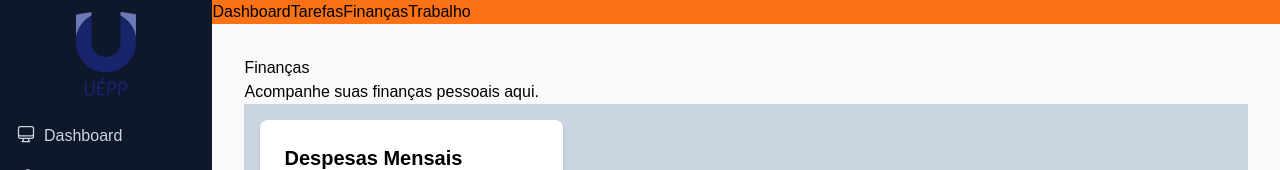
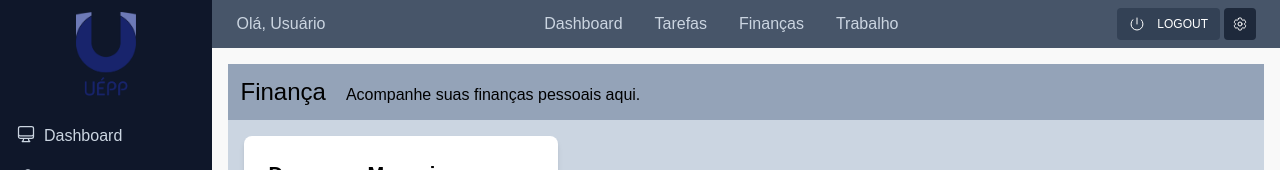
Before and after one commit to Luacolaborativa/uepp_app, a Next.js app: page /finances in a window 1280 px wide. Shown: the top 170 px of the page. Built offline with nearby package versions, Linux system fonts and the light colour scheme; no server answers.

Commit message:
design: creating the topbar and content header design

```diff
--- /dev/null
+++ b/src/app/components/ContentHeader.tsx
@@ -0,0 +1,17 @@
+import React from 'react';
+
+interface ContentHeaderProps {
+    title: string;
+    subtitle: string;
+}
+
+const ContentHeader: React.FC<ContentHeaderProps> = ({ title, subtitle }) => {
+    return (
+        <div className="content-header p-3 bg-slate-400 flex flex-row items-baseline gap-5">
+            <h3 className='text-2xl'>{title}</h3>
+            <h4 className='text-md'>{subtitle}</h4>
+        </div>
+    );
+};
+
+export default ContentHeader;
--- a/src/app/components/TopNavbar.tsx
+++ b/src/app/components/TopNavbar.tsx
@@ -1,18 +1,40 @@
 // components/TopNavbar.tsx
 import Link from 'next/link';
-import styles from './TopNavbar.module.css'; // Crie um arquivo CSS separado se necessário
+import { PowerIcon, Cog6ToothIcon } from '@heroicons/react/24/outline';
+const navItems = [
+  { href: "/", label: "Dashboard" },
+  { href: "/tasks", label: "Tarefas" },
+  { href: "/finances", label: "Finanças" },
+  { href: "/works", label: "Trabalho" },
+];
 
 export default function TopNavbar() {
   return (
-    <header className='flex flex-row bg-orange-500'>
+    <header className='flex flex-row bg-slate-600 py-2 px-6 justify-between items-center'>
+      <section className='text-slate-300'>
+        Olá, Usuário
+      </section>
       <nav>
-        <ul className='list-none p-0 m-0 flex justify-center'>
-          <li><Link href="/">Dashboard</Link></li>
-          <li><Link href="/tasks">Tarefas</Link></li>
-          <li><Link href="/finances">Finanças</Link></li>
-          <li><Link href="/works">Trabalho</Link></li>
+        <ul className='list-none p-0 m-0 flex justify-center [&>li]:text-slate-300 [&>li]:mx-4'>
+          {navItems.map((item) => (
+            <li key={item.href}>
+              <Link href={item.href}>{item.label}</Link>
+            </li>
+          ))}
         </ul>
       </nav>
+      <section>
+      <section className='flex flex-row gap-1'>
+        <button type="button" className="px-3 py-2 text-xs font-medium text-center text-white bg-slate-700 rounded hover:bg-slate-800 focus:ring-1 focus:outline-none focus:ring-slate-500 flex-row flex gap-3 uppercase items-center">
+          <PowerIcon className='size-4'/>
+          logout
+        </button>
+        <button type="button" className="px-2 py-1 text-xs text-center text-white bg-slate-800 rounded hover:bg-slate-900 focus:ring-1 focus:outline-none focus:ring-slate-500 flex-row flex items-center">
+          <Cog6ToothIcon className='size-4'/>
+        </button>
+
+      </section>
+      </section>
     </header>
   );
 }
--- a/src/app/finances/page.tsx
+++ b/src/app/finances/page.tsx
@@ -1,14 +1,13 @@
 import FinanceCard from "../components/FinanceCard";
+import ContentHeader from "../components/ContentHeader";
 
 // app/finance/page.tsx
 export default async function FinancePage() {
-
-
     return (
       <div>
-        <h1>Finanças</h1>
 
-        <p>Acompanhe suas finanças pessoais aqui.</p>
+        <ContentHeader title='Finança' subtitle='Acompanhe suas finanças pessoais aqui.'/>
+
         <section className="bg-slate-300 grid grid-cols-3 grid-flow-col">
             <FinanceCard />
         </section>
--- a/src/app/globals.css
+++ b/src/app/globals.css
@@ -105,6 +105,6 @@ html, body {
 /* Conteúdo principal */
 .content {
   flex: 1;
-  padding: 2rem;
+  padding: 1rem;
   background-color: #f9f9f9;
 }
```
